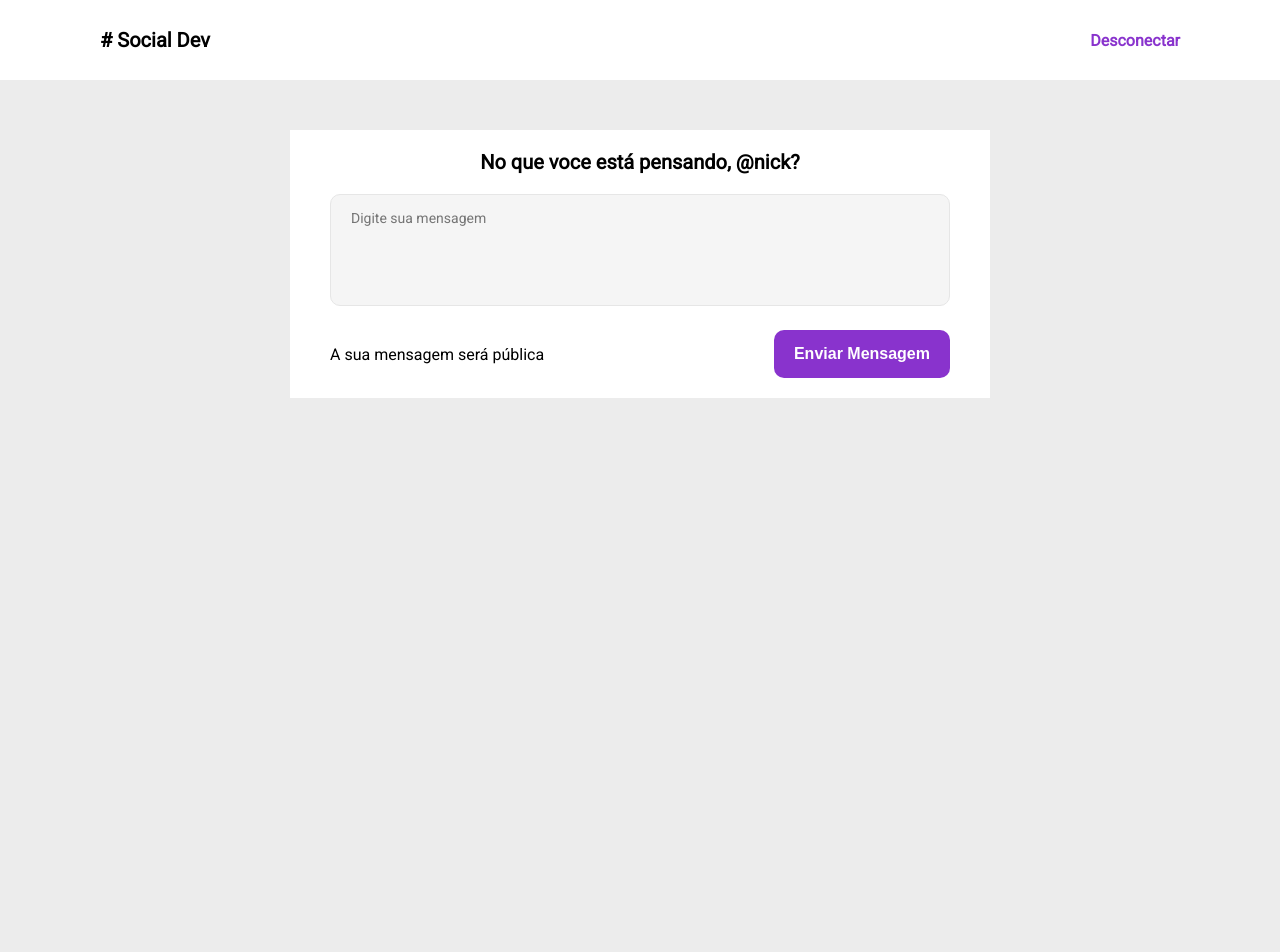
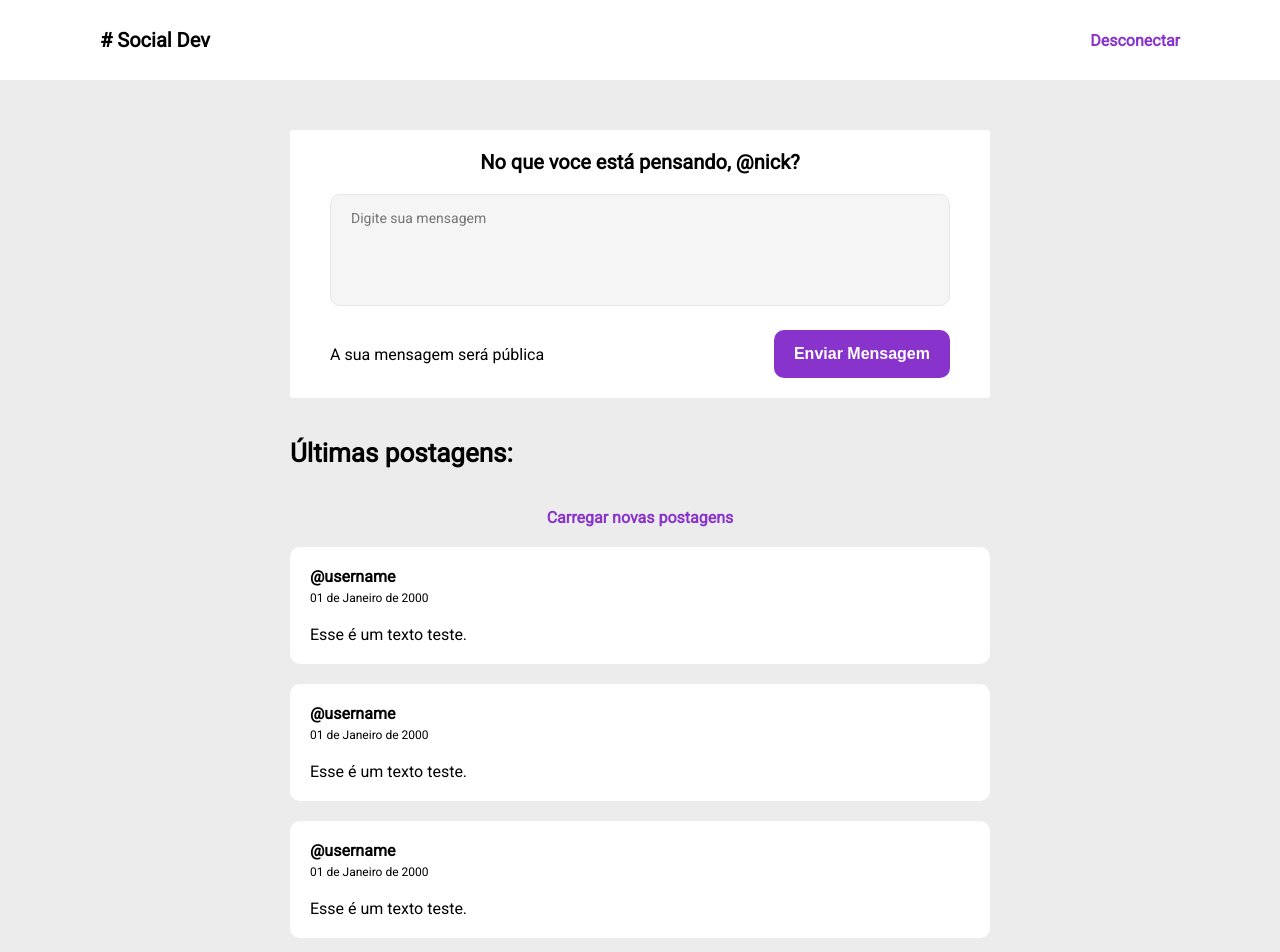
Before and after one commit to carregando/social-dev, a Next.js app: page / in a window 1280 px wide. Shown: the top 952 px of the page. Before the commit the page ends 800 px from the top, so only its background shows below. Built offline with nearby package versions, Linux system fonts and the light colour scheme.

Commit message:
Criado componente de post

```diff
--- a/pages/index.jsx
+++ b/pages/index.jsx
@@ -3,9 +3,30 @@ import styled from "styled-components"
 import Navbar from "../src/components/layout/Navbar"
 import Container from "../src/components/layout/Container"
 import CreatePost from "../src/components/cards/CreatePost"
+import H3 from '../src/components/typography/H3'
+import Post from '../src/components/cards/Post'
 
 const Content = styled.div`
  margin: 50px 0;
+`
+const LastPostText = styled(H3)`
+ padding: 40px 0;
+`
+
+const RefreshPosts = styled.span`
+ font-weight: bold;
+ cursor: pointer;
+ color: ${props => props.theme.primary};
+`
+
+const RefreshPostsContainer = styled.div`
+ text-align: center;
+`
+const PostContainer = styled.div`
+ display: flex;
+ flex-direction: column;
+ gap 20px;
+ margin: 20px 0;
 `
 
 function HomePage () {
@@ -17,6 +38,16 @@ function HomePage () {
       <Content>
         <Container>
           <CreatePost/>
+           <LastPostText>Últimas postagens:</LastPostText>
+           <RefreshPostsContainer>
+            <RefreshPosts>Carregar novas postagens</RefreshPosts>
+           </RefreshPostsContainer>
+           <PostContainer>
+             <Post />
+             <Post />
+             <Post />
+             <Post />
+           </PostContainer>
         </Container>
       </Content>
     </>
--- a/src/components/cards/CreatePost.jsx
+++ b/src/components/cards/CreatePost.jsx
@@ -7,6 +7,7 @@ import Button from '../inputs/Button'
 const PostContainer = styled.div`
  background-color: ${props => props.theme.white};
  padding: 20px 40px;
+ border-radius: 3px;
 
  @media (max-width: 500px) {
   padding: 20px;
--- /dev/null
+++ b/src/components/cards/Post.jsx
@@ -0,0 +1,38 @@
+import styled from "styled-components";
+
+const PostContainer = styled.div`
+ background-color: ${props => props.theme.white};
+ padding: 20px;
+ border-radius: 10px;
+`
+
+const StyledUsername = styled.p`
+ font-weight: bold;
+`
+
+const StyledDate = styled.p`
+ font-size: 12px;
+ margin-top: 5px;
+`
+
+const ContainerText = styled.div`
+ margin-top: 20px;
+`
+
+function Post () {
+  return(
+    <>
+     <div>
+       <PostContainer>
+         <StyledUsername>@username</StyledUsername>
+         <StyledDate>01 de Janeiro de 2000</StyledDate>
+         <ContainerText>
+           Esse é um texto teste.
+         </ContainerText>
+       </PostContainer>
+     </div>
+    </>
+  )
+}
+
+export default Post
--- a/src/components/layout/Container.jsx
+++ b/src/components/layout/Container.jsx
@@ -3,6 +3,10 @@ import styled from "styled-components";
 const StyledContainer = styled.div`
  display: flex;
  justify-content: center;
+
+ @media (max-width: 700px) {
+   padding: 10px
+ }
 `
 const StyledChildren = styled.div`
  max-width: 700px;
--- /dev/null
+++ b/src/components/typography/H3.jsx
@@ -0,0 +1,8 @@
+import styled from "styled-components";
+
+const H3 = styled.h3`
+ font-weight: bold;
+ font-size: 26px;
+`
+
+export default H3
```
